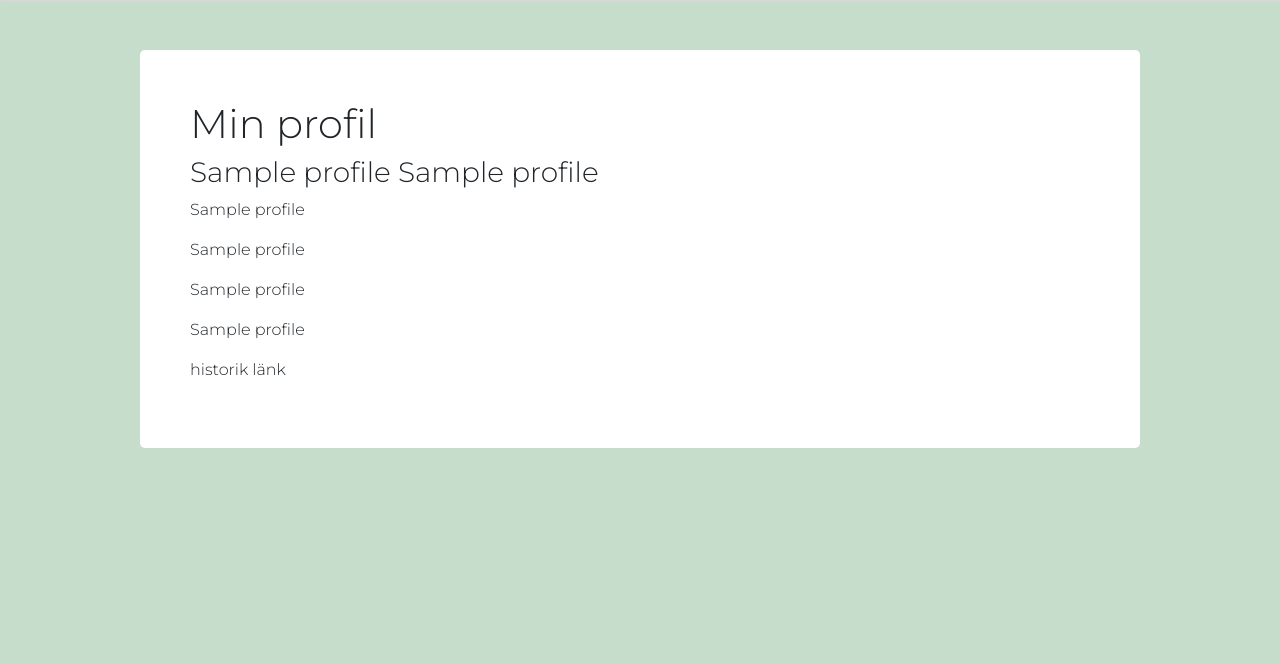
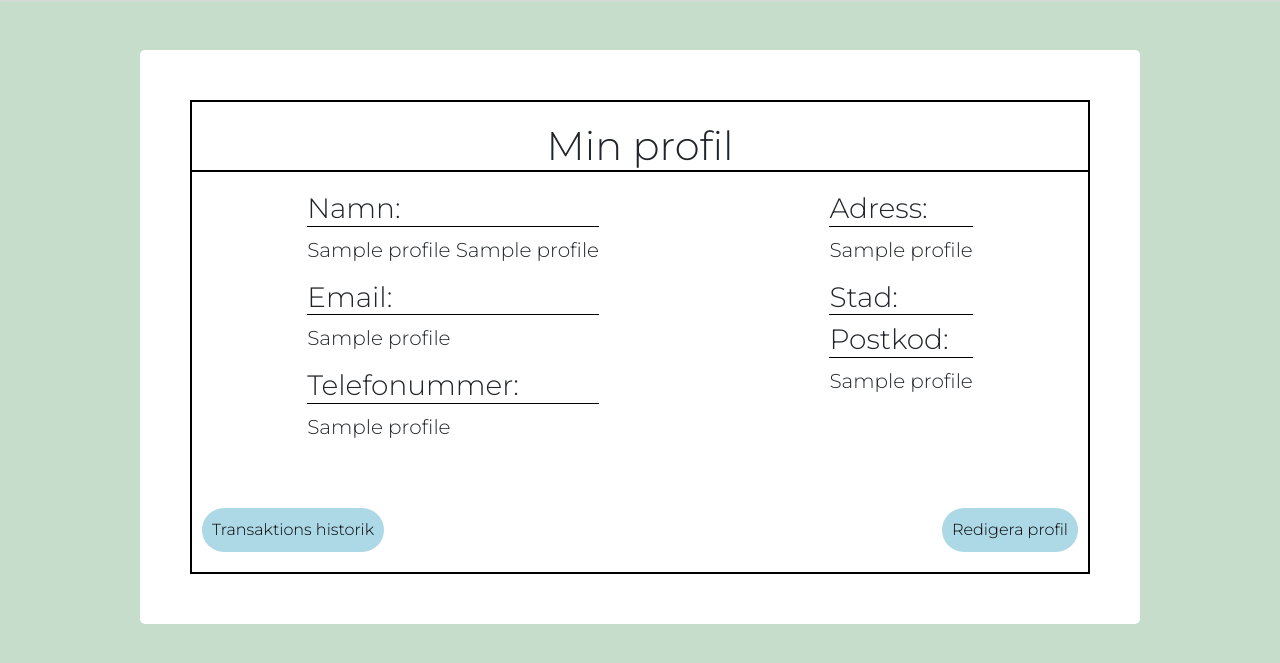
Before and after one commit to whereube/Omsa, a Flask app: page /my_profile in a window 1280 px wide. Shown: the part 86-749 px from the top of the page. Run offline with Flask 2, Linux system fonts and the light colour scheme; a database or web service that is not in the repository returns one stand-in record (values such as "Sample title"); some libraries are stand-ins or nearby versions; some web fonts are replaced.

Commit message:
min profil
klar

```diff
--- a/main.py
+++ b/main.py
@@ -350,3 +350,7 @@ def transacation_undo_now():
     transaction = request.form.get("transaction_id")
     transaction_delete(transaction)
     return render_template("/transaction_undo_done.html")
+
+@app.route("/edit_profile", methods=["POST", "GET"])
+def edit_the_profile():
+    return render_template("/edit_profile.html")
--- a/static/css/style.css
+++ b/static/css/style.css
@@ -417,3 +417,53 @@ margin-top: 50px;
 display: flex;
 flex-direction: row;
 }
+
+#my_profile {
+    border: 2px solid black ;
+}
+
+#my_profile > h1{
+    margin-top: 20px;
+    text-align: center;
+    border-bottom: solid 2px black ;
+}
+
+#my_profile > #all_info {
+    margin-top: 20px;
+    display: flex;
+    flex-direction: row;
+    justify-content: space-around;
+}
+
+#my_profile > #all_info > #person_info > p {
+    font-size: 20px;
+}
+
+#my_profile > #all_info > #live_info >p {
+    font-size: 20px;
+}
+
+#my_profile > #all_info > #person_info >h3 {
+    border-bottom: solid 1px black ;
+}
+
+#my_profile > #all_info > #live_info >h3 {
+    border-bottom: solid 1px black ;
+}
+
+#my_profile > #transaction_links{
+    display: flex;
+    margin-top: 50px;
+    margin-bottom: 20px;
+    margin-left: 10px;
+    margin-right: 10px;
+    justify-content: space-between;
+}
+
+#my_profile > #transaction_links > a{
+    background-color: lightblue;
+    padding: 10px;
+    border-radius: 25px;
+    text-decoration: none;
+    color: black;
+}
--- a/templates/my_profile.html
+++ b/templates/my_profile.html
@@ -1,16 +1,33 @@
 {% extends "base.html" %} {% block title %}Min profil{% endblock %} {% block content%}
+    <div id="my_profile">
         <h1>Min profil</h1>
         {%for row in user_info%}
-        <h3>{{row[4]}} {{row[5]}}</h3>
+            <div id="all_info">
+                <div id="person_info">
+                    <h3>Namn:</h3>
+                    <p>{{row[4]}} {{row[5]}}</p>
+                    <h3>Email:</h3>
                     <p>{{row[3]}}</p>
+                    <h3>Telefonummer:</h3>
+                    <p>{{row[9]}}</p>
+                </div>
+                <div id="live_info">
+                    <h3>Adress:</h3>
                     <p>{{row[6]}}</p>
-        <p>{{row[7]}}</p>
+                    <h3>Stad:</h3>
                     {%for city in citys%}
                         {%if city[0] == row[8]%}
                             <p selected>{{city[1]}}</p>
                         {%endif%}
                     {%endfor%}
-        <p>{{row[9]}}</p>
-        <p>historik länk </p>
+                    <h3>Postkod:</h3>
+                    <p>{{row[7]}}</p>
+                </div>
+            </div>
+            <div id="transaction_links">
+                <a href="transaction_history">Transaktions historik</a>
+                <a href="edit_profile">Redigera profil</a>
+            </div>
         {%endfor%}
+    </div>
 {% endblock %}
--- a/user.py
+++ b/user.py
@@ -59,9 +59,9 @@ def update_user_in_db(user_name, user_password, user_email, user_f_name, user_l_
     '''
     Skapar en post i databasen med användinformationen
     '''
+    user_id = session.get('USER_ID')
     connection = open_db_omsa()
 
-    user_id = uuid.uuid4()
 
     cursor = connection.cursor()
     cursor.execute("""
```
Also changed, not shown: templates/edit_profile.html (added, +61 -0 lines). Lines whose indentation alone changed are shown as unchanged.
